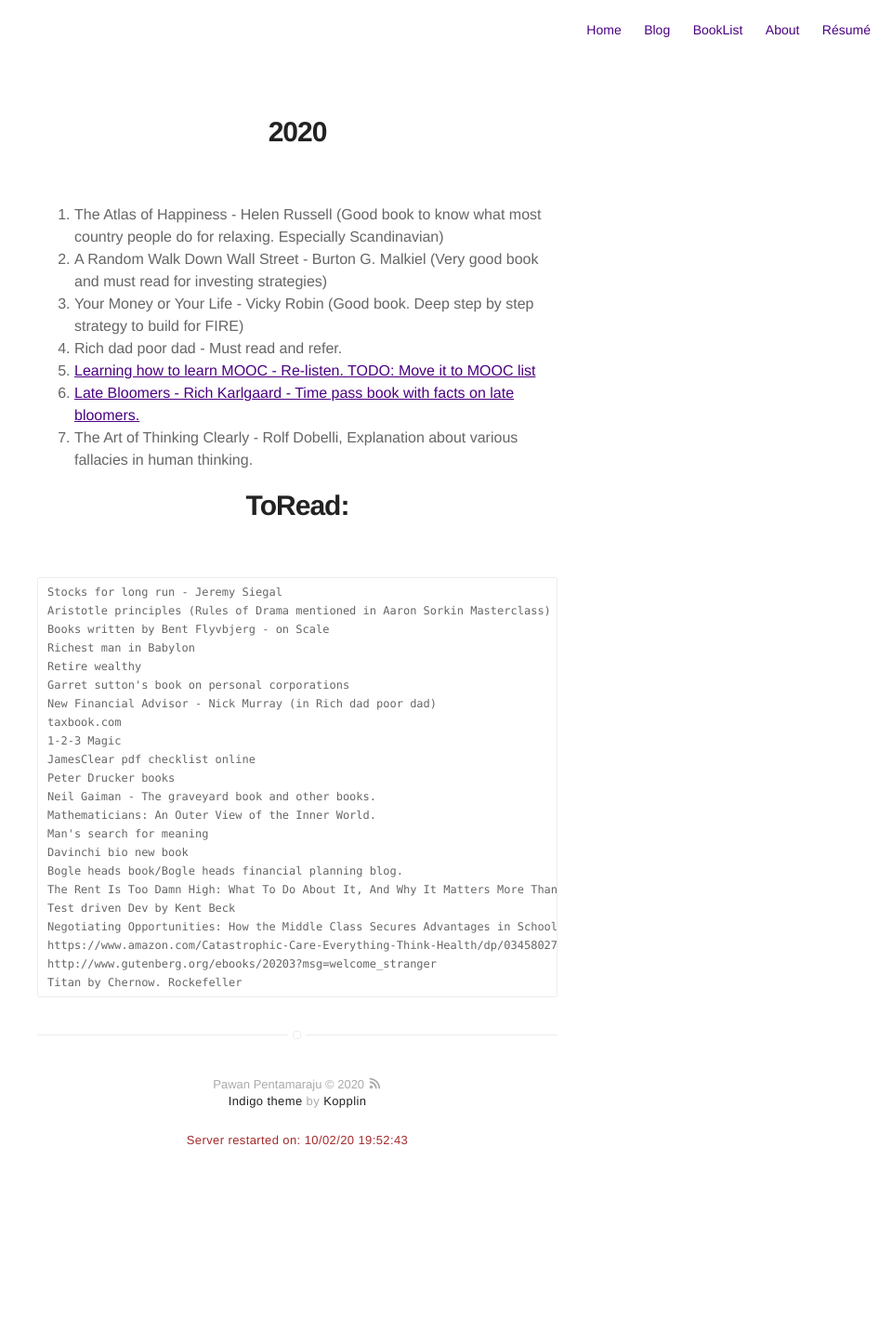
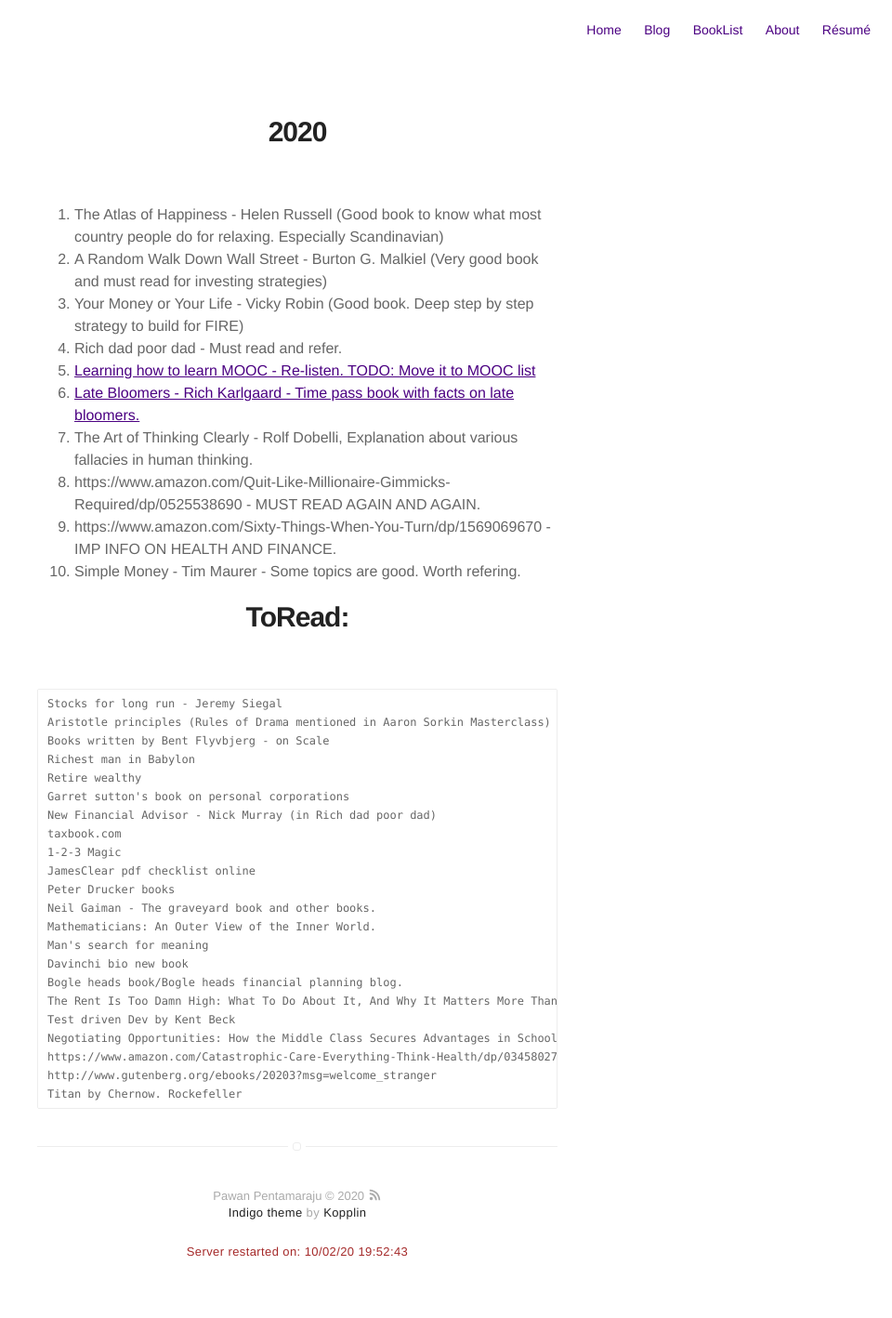
Before and after one commit to pawanpe/pawanpe.github.io, a Jekyll site: the page built from booklist/2020/books.markdown, in a window 1280 px wide. Shown: the whole page at 93% size, without its empty margins (320-1280 px from the left). Built offline with Jekyll 4.4.1, drawn with Linux system fonts in a browser that asks for light colours; before the commit the page ends 1298 px from its top, so only the background shows below that.

Commit message:
Update books for Oct 2/2020

```diff
--- a/booklist/2020/books.markdown
+++ b/booklist/2020/books.markdown
@@ -12,6 +12,9 @@ layout: page
 5. [Learning how to learn MOOC - Re-listen. TODO: Move it to MOOC list](https://www.coursera.org/learn/learning-how-to-learn/)
 6. [Late Bloomers - Rich Karlgaard - Time pass book with facts on late bloomers.](https://www.latebloomer.com/)
 7. The Art of Thinking Clearly - Rolf Dobelli, Explanation about various fallacies in human thinking.
+8. https://www.amazon.com/Quit-Like-Millionaire-Gimmicks-Required/dp/0525538690 - MUST READ AGAIN AND AGAIN.
+9. https://www.amazon.com/Sixty-Things-When-You-Turn/dp/1569069670 - IMP INFO ON HEALTH AND FINANCE.
+10. Simple Money - Tim Maurer - Some topics are good. Worth refering.
 
 
 # ToRead:
```
